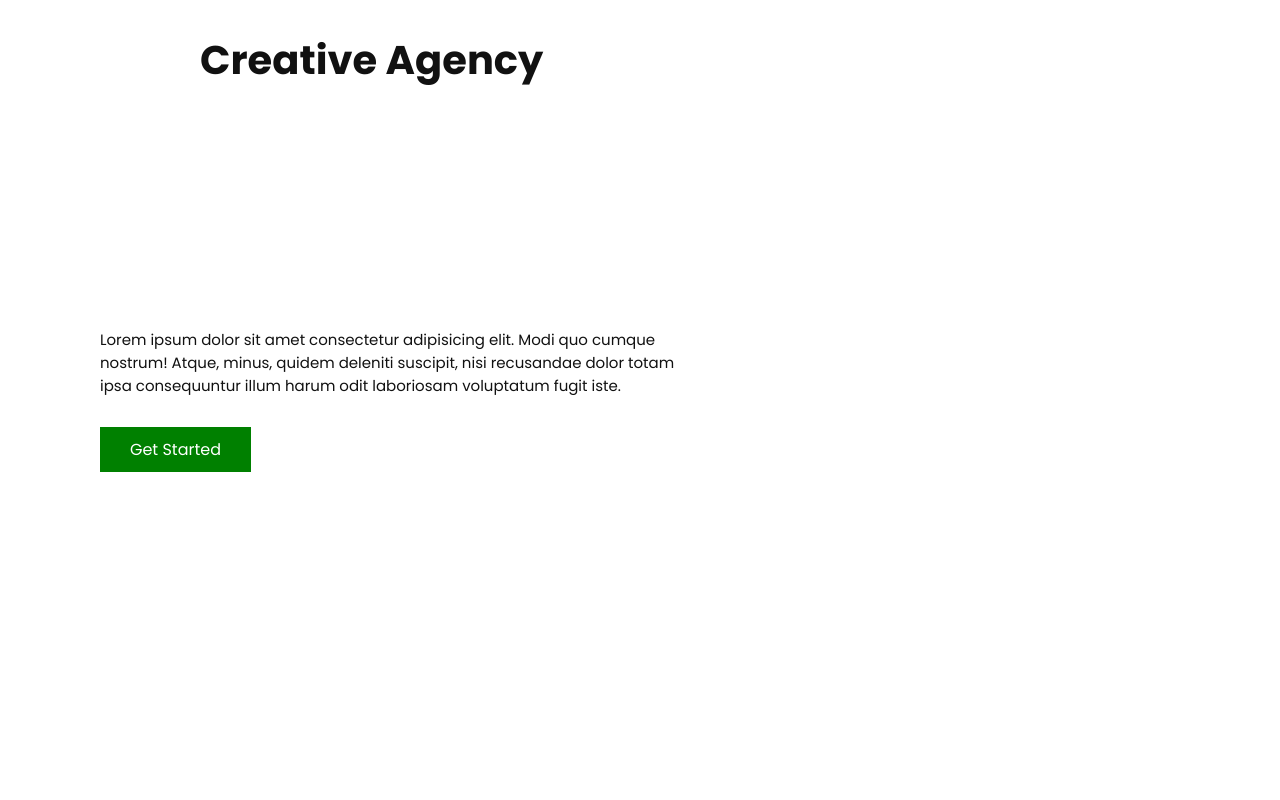
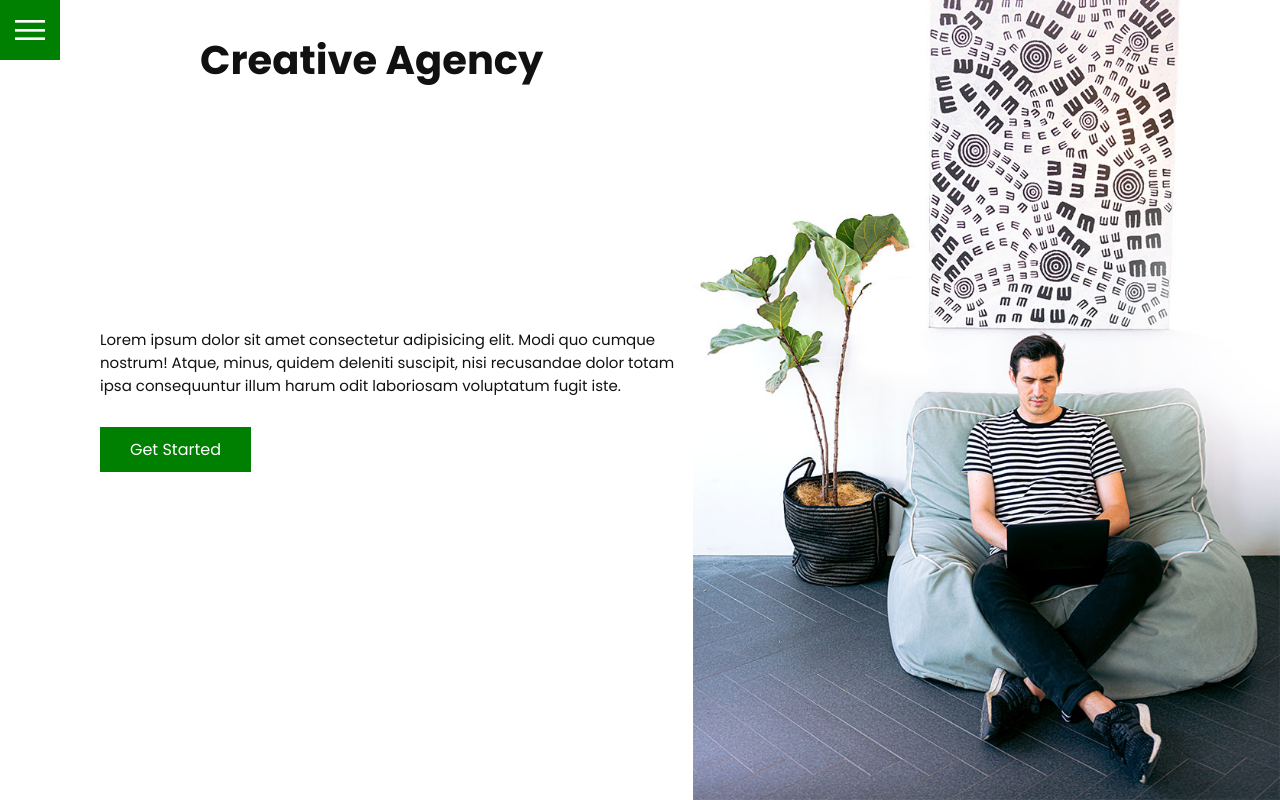
Before and after one commit to oscarvictoria/Responsive-Website-Project, a plain HTML site: page index.html in a window 1280 px wide. Drawn offline with Linux system fonts and the light colour scheme.

Commit message:
fixed issue with toggle not showing

```diff
--- a/css/style.css
+++ b/css/style.css
@@ -75,12 +75,15 @@ z-index: 10;
 .toggle {
     position: fixed;
     top: 0;
-    right: 0;
-    width: 0px;
+    left: 0px;
+    width: 60px;
     height: 60px;
-    background: red url(../images/menu.png);
+    background: green url(../images/menu.png);
     background-size: 30px;
-    background-position: 30px;
+    background-position: center;
+    background-repeat: no-repeat;
+    z-index: 20;
+    cursor: pointer;
 
 }
 
@@ -91,7 +94,7 @@ z-index: 10;
 /* Navigation  */
 
 .navigation {
-   display: none;
+    display: none;
 
 }
 
@@ -99,7 +102,6 @@ z-index: 10;
  /* Homepage */
 
 .home-img {
-    display: none;
     position: absolute;
     bottom: 0;
     right: 0;
```
